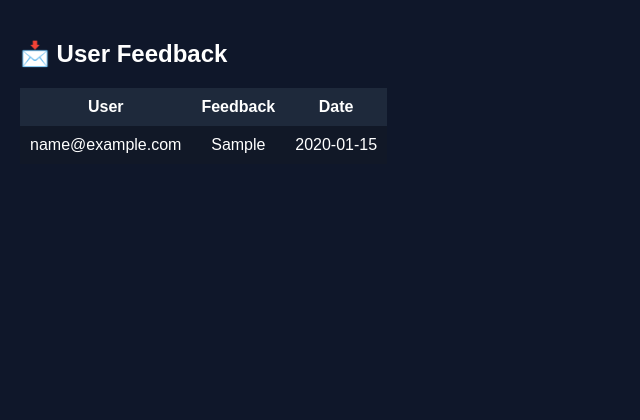
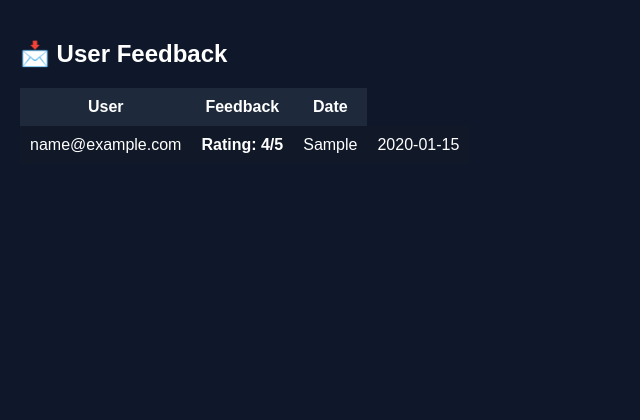
Before and after one commit to Lubsmatt/TradeGuard, a Flask app: page /admin-feedback in a window 1280 px wide. Shown: the top 420 px of the page, without its empty margins (0-640 px from the left). Run offline with Flask 3, Linux system fonts and the light colour scheme; tables that the repository leaves empty hold one stand-in row (values such as "Sample post").

Commit message:
add admin feedback template

```diff
--- a/templates/admin_feedback.html
+++ b/templates/admin_feedback.html
@@ -14,6 +14,9 @@
 {% for item in feedbacks %}
 <tr>
     <td>{{ item.email }}</td>
+    <td>
+        <strong>Rating: {{ item.rating }}/5
+    </td>
     <td>{{ item.feedback }}</td>
     <td>{{ item.created_at }}</td>
 </tr>
```
